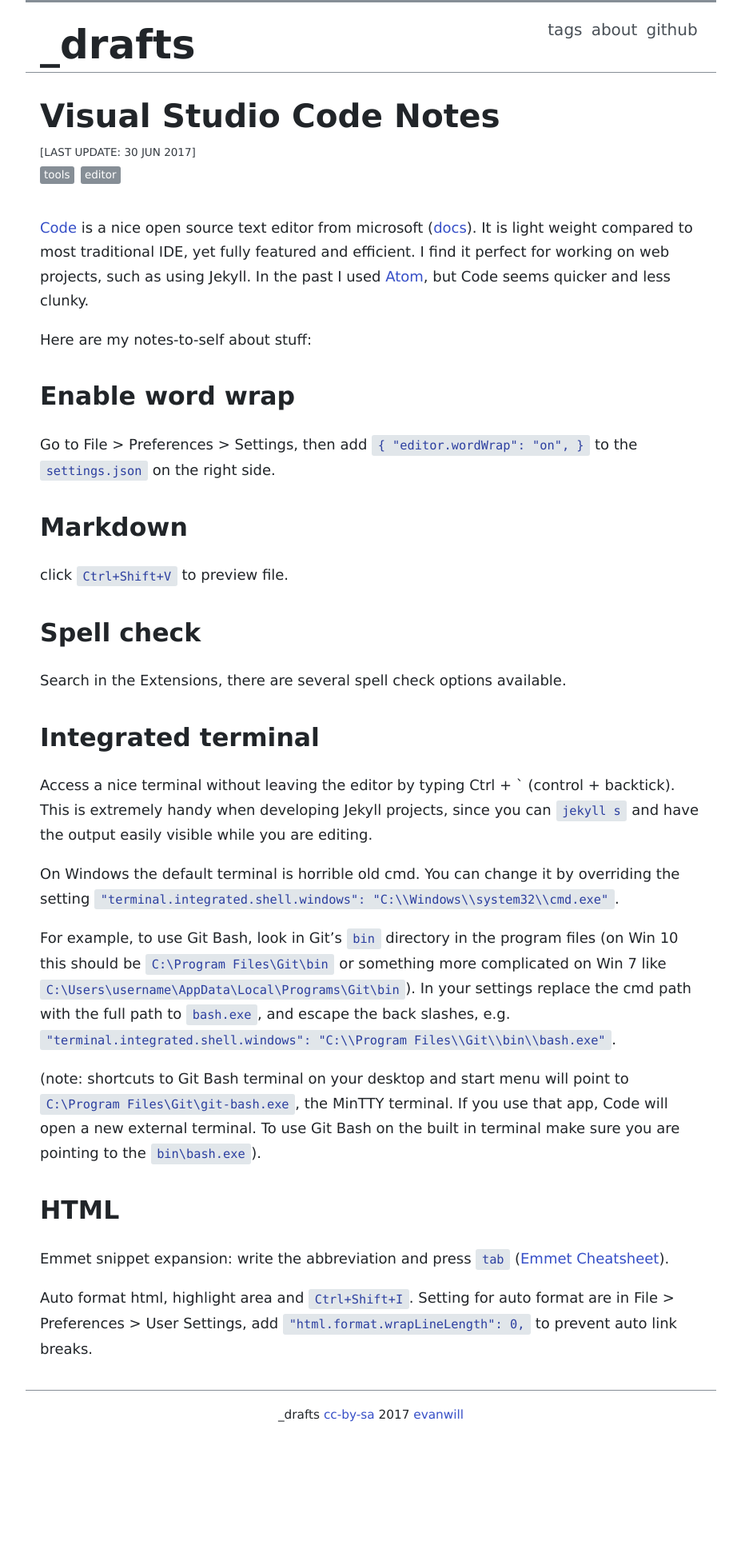
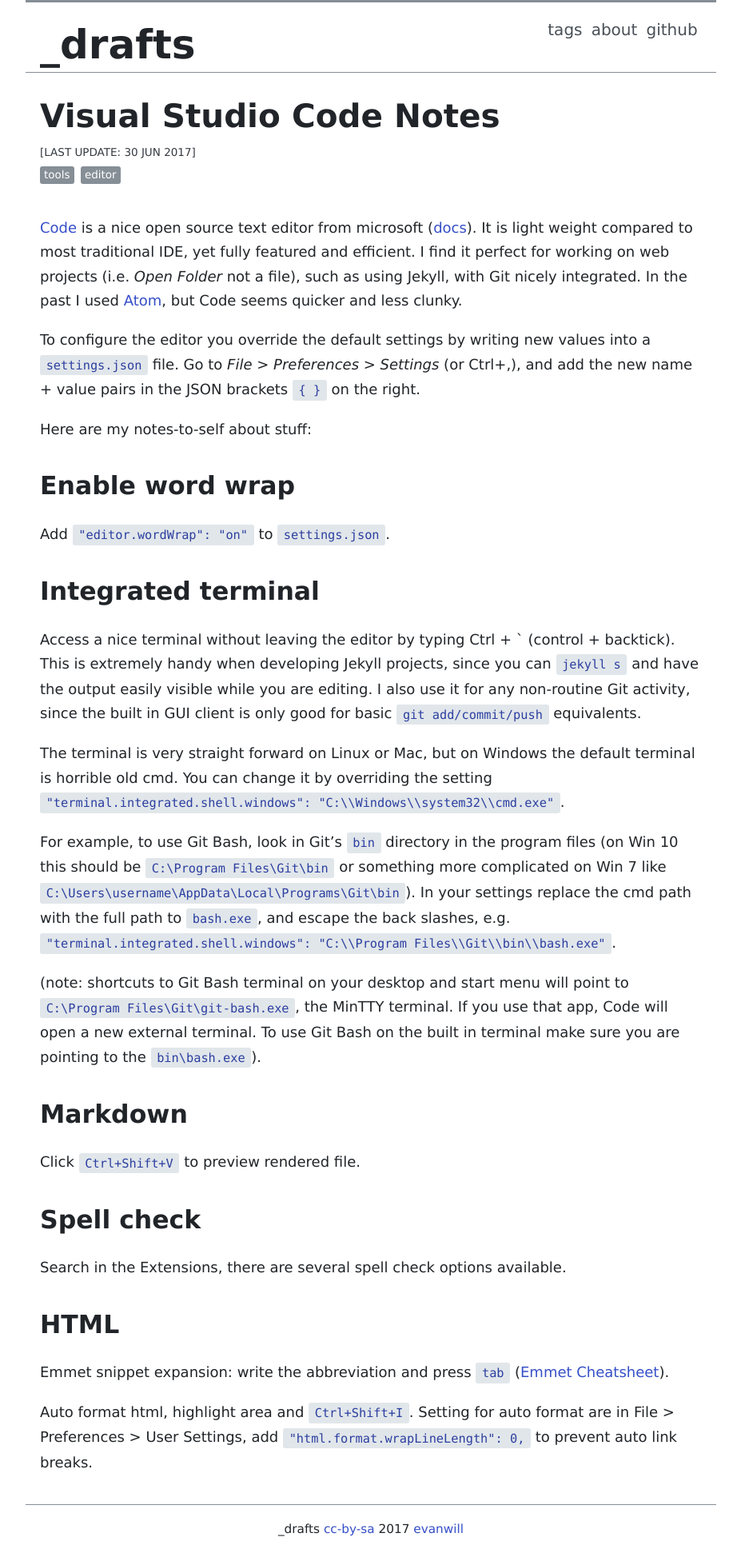
Before and after one commit to evanwill/_drafts, a Jekyll site: the page built from _notes/vs-code.md, in a window 1280 px wide. Shown: the whole page at 80% size, without its empty margins (176-1103 px from the left). Built offline with Jekyll 4.4.1, drawn with Linux system fonts in a browser that asks for light colours; before the commit the page ends 1804 px from its top, so only the background shows below that.

Commit message:
update Code notes

```diff
--- a/_notes/vs-code.md
+++ b/_notes/vs-code.md
@@ -7,30 +7,25 @@
 
 [Code](https://code.visualstudio.com) is a nice open source text editor from microsoft ([docs](https://code.visualstudio.com/Docs)).
 It is light weight compared to most traditional IDE, yet fully featured and efficient.
-I find it perfect for working on web projects, such as using Jekyll.
+I find it perfect for working on web projects (i.e. *Open Folder* not a file), such as using Jekyll, with Git nicely integrated.
 In the past I used [Atom](https://atom.io/), but Code seems quicker and less clunky.
+
+To configure the editor you override the default settings by writing new values into a `settings.json` file.
+Go to *File* > *Preferences* > *Settings* (or Ctrl+,), and add the new name + value pairs in the JSON brackets `{ }` on the right.
 
 Here are my notes-to-self about stuff:
 
 ## Enable word wrap
 
-Go to File > Preferences > Settings, then add `{ "editor.wordWrap": "on",
-}` to the `settings.json` on the right side.
-
-## Markdown
-
-click `Ctrl+Shift+V` to preview file.
-
-## Spell check
-
-Search in the Extensions, there are several spell check options available.
+Add `"editor.wordWrap": "on"` to `settings.json`.
 
 ## Integrated terminal
 
 Access a nice terminal without leaving the editor by typing Ctrl + \` (control + backtick).
 This is extremely handy when developing Jekyll projects, since you can `jekyll s` and have the output easily visible while you are editing.
+I also use it for any non-routine Git activity, since the built in GUI client is only good for basic `git add/commit/push` equivalents.
 
-On Windows the default terminal is horrible old cmd.
+The terminal is very straight forward on Linux or Mac, but on Windows the default terminal is horrible old cmd.
 You can change it by overriding the setting `"terminal.integrated.shell.windows": "C:\\Windows\\system32\\cmd.exe"`.
 
 For example, to use Git Bash, look in Git's `bin` directory in the program files (on Win 10 this should be `C:\Program Files\Git\bin` or something more complicated on Win 7 like `C:\Users\username\AppData\Local\Programs\Git\bin`).
@@ -39,6 +34,14 @@
 
 (note: shortcuts to Git Bash terminal on your desktop and start menu will point to `C:\Program Files\Git\git-bash.exe`, the MinTTY terminal. If you use that app, Code will open a new external terminal. To use Git Bash on the built in terminal make sure you are pointing to the `bin\bash.exe`).
 
+## Markdown
+
+Click `Ctrl+Shift+V` to preview rendered file.
+
+## Spell check
+
+Search in the Extensions, there are several spell check options available.
+
 ## HTML
 
 Emmet snippet expansion: write the abbreviation and press `tab` ([Emmet Cheatsheet](http://docs.emmet.io/cheat-sheet/)).
```
Also changed, not shown: _notes/ubuntu-tips.md (+4 -3 lines).
